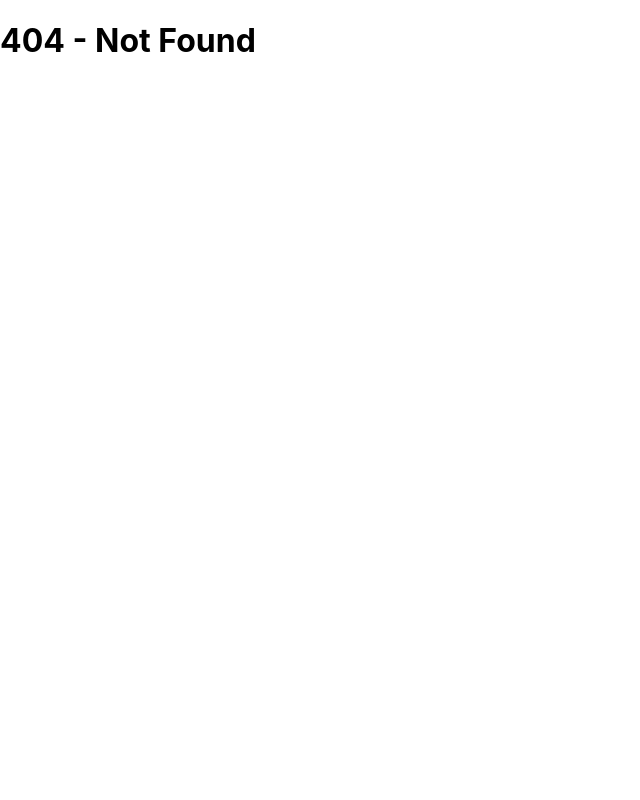
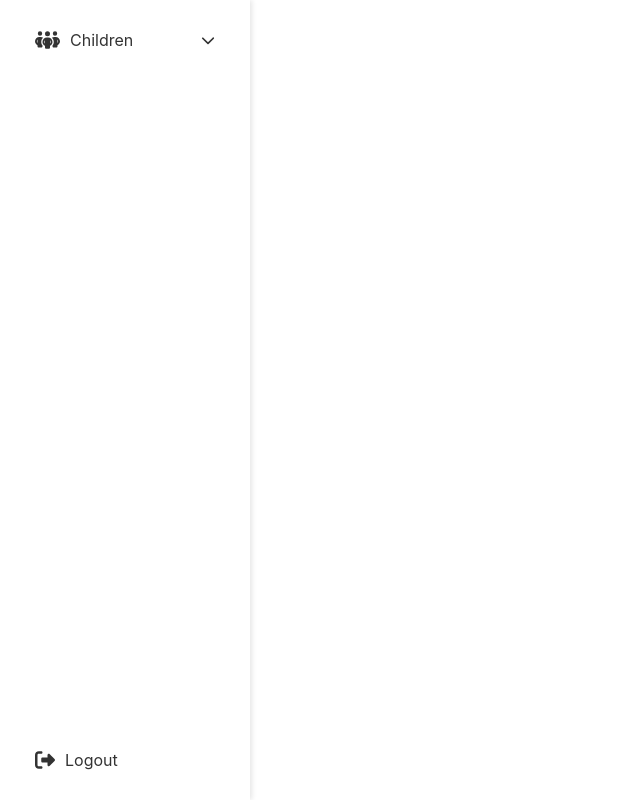
Before and after one commit to emirkugic/sis-alamel, a React (Create React App) app: page / in a window 1280 px wide. Before the commit this address had no page. Shown: the whole page, without its empty margins (0-640 px from the left). Built offline with nearby package versions, Linux system fonts and the light colour scheme; sample sign-in values are in the browser's storage.

Commit message:
Refactor routing comments for clarity; implement logout functionality in sidebar

```diff
--- a/src/App.js
+++ b/src/App.js
@@ -26,10 +26,10 @@ function App() {
 		<ParentAuthProvider>
 			<Router>
 				<Routes>
-					{/* Public route */}
+					{/* Public route for login */}
 					<Route path="/login" element={<LoginPage />} />
 
-					{/* Protected routes */}
+					{/* All other routes are protected */}
 					<Route
 						element={
 							<RequireAuth>
@@ -37,11 +37,10 @@ function App() {
 							</RequireAuth>
 						}
 					>
-						<Route path="/test" element={<Homepage />} />
-						{/* Add more protected routes here */}
+						<Route path="/" element={<Homepage />} />
 					</Route>
 
-					{/* 404 fallback */}
+					{/* Fallback 404 */}
 					<Route path="*" element={<h1>404 - Not Found</h1>} />
 				</Routes>
 			</Router>
--- a/src/components/Sidebar/Sidebar.js
+++ b/src/components/Sidebar/Sidebar.js
@@ -16,8 +16,12 @@ import { FontAwesomeIcon } from "@fortawesome/react-fontawesome";
 import SidebarButton from "../ui/SidebarButton/SidebarButton";
 import "./Sidebar.css";
 
+// Import the authentication context hook (adjust the path if needed)
+import { useParentAuthContext } from "../../contexts/ParentAuthContext";
+
 const DesktopSidebar = () => {
 	const location = useLocation();
+	const { logoutParent } = useParentAuthContext();
 	const [activeItem, setActiveItem] = useState("");
 	const [myChildren, setMyChildren] = useState(["Emir", "Ege", "Ela"]);
 	const [isSidebarOpen, setIsSidebarOpen] = useState(false);
@@ -31,6 +35,7 @@ const DesktopSidebar = () => {
 
 	const menuItems = useMemo(() => {
 		const items = [];
+		// On mobile, include the Dashboard button
 		if (isMobile) {
 			items.push({
 				title: "Dashboard",
@@ -41,14 +46,11 @@ const DesktopSidebar = () => {
 		// Common items
 		items.push({
 			title: "Children",
-			icon: faBookOpen,
+			icon: faPeopleGroup,
 			route: myChildren,
 		});
-
-		// Additional admin-only items
-
 		return items;
-	}, [isMobile]);
+	}, [isMobile, myChildren]);
 
 	useEffect(() => {
 		const activeMenuItem = menuItems.find((item) =>
@@ -69,7 +71,11 @@ const DesktopSidebar = () => {
 		}
 	};
 
-	const handleLogout = () => {};
+	const handleLogout = () => {
+		// Call logout from context and redirect to /login
+		logoutParent();
+		window.location.href = "/login";
+	};
 
 	const toggleSidebar = () => {
 		setIsSidebarOpen((prev) => !prev);
```
